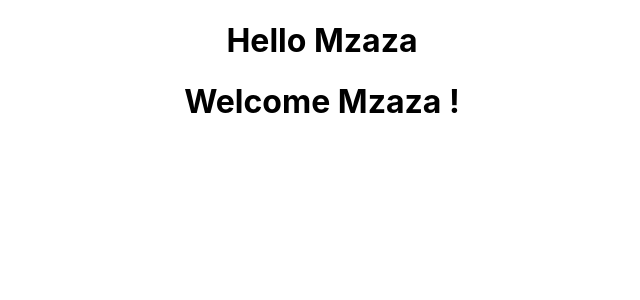
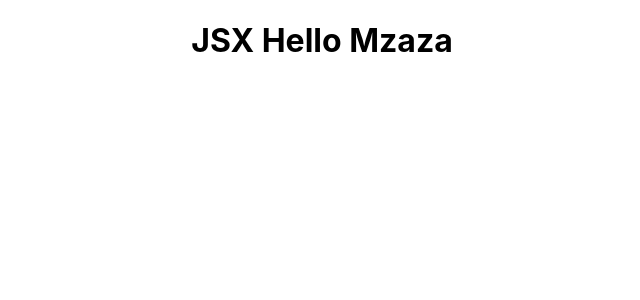
Before and after one commit to mzazakeith/React-Tutorials, a React (Create React App) app in the folder hello-components/: page / in a window 1280 px wide. Shown: the top 300 px of the page, without its empty margins (318-958 px from the left). Built offline with nearby package versions, Linux system fonts and the light colour scheme.

Commit message:
functional component with jsx

```diff
--- a/hello-components/src/App.js
+++ b/hello-components/src/App.js
@@ -2,12 +2,14 @@ import logo from './logo.svg';
 import './App.css';
 import Greet from './components/Greet'
 import Welcome from './components/Welcome';
+import Hello from './components/Hello';
 
 function App() {
   return (
     <div className="App">
-      <Greet/>
-      <Welcome></Welcome>
+      {/* <Greet/>
+      <Welcome></Welcome> */}
+    <Hello/>
     </div>
   );
 }
--- /dev/null
+++ b/hello-components/src/components/Hello.js
@@ -0,0 +1,12 @@
+import React from "react";
+
+const Hello = () => {
+    return (
+        <div>
+            <h1>JSX Hello Mzaza</h1>
+        </div>
+    )
+
+}
+
+export default  Hello
```
